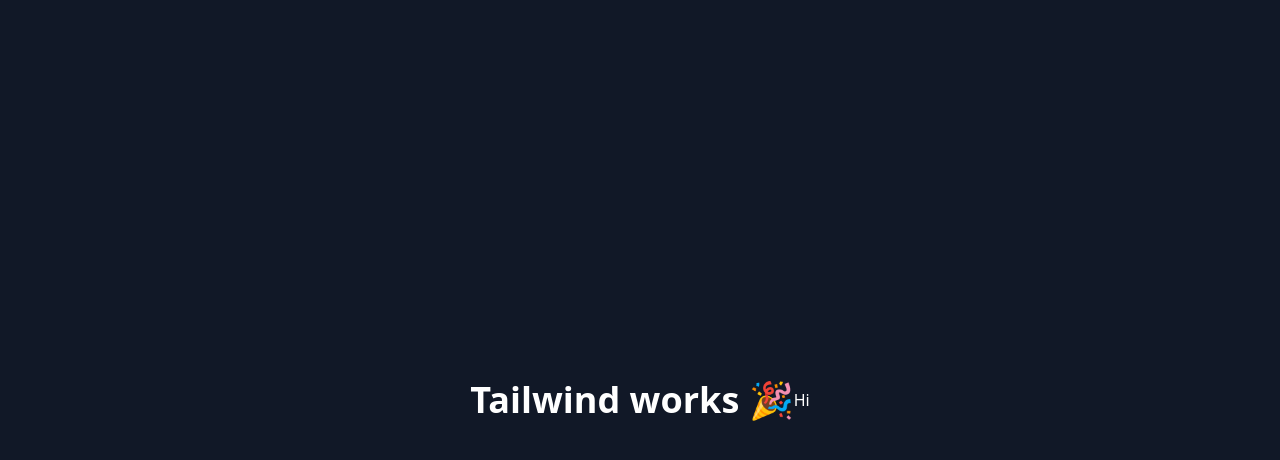
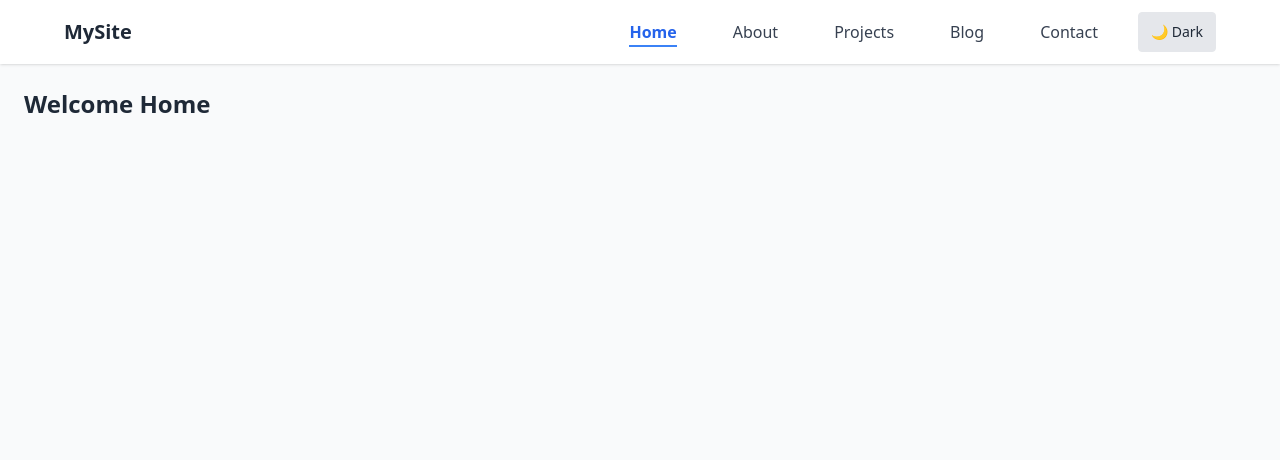
Before and after one commit to ZLin337/myWebsite, a React (Vite) app: page / in a window 1280 px wide. Shown: the top 460 px of the page. Built offline with nearby package versions, Linux system fonts and the light colour scheme.

Commit message:
Implement responsive navbar with dark mode toggle and page routing

```diff
--- a/package.json
+++ b/package.json
@@ -11,7 +11,8 @@
   },
   "dependencies": {
     "react": "^19.0.0",
-    "react-dom": "^19.0.0"
+    "react-dom": "^19.0.0",
+    "react-router-dom": "^7.5.3"
   },
   "devDependencies": {
     "@eslint/js": "^9.22.0",
--- a/src/App.jsx
+++ b/src/App.jsx
@@ -1,10 +1,24 @@
-function App() {
+import { BrowserRouter as Router, Routes, Route } from "react-router-dom";
+import Layout from "./components/Layout";
+
+import Home from "./pages/Home";
+import About from "./pages/About";
+import Projects from "./pages/Projects";
+import Blog from "./pages/Blog";
+import Contact from "./pages/Contact";
+
+export default function App() {
   return (
-    <div className="min-h-screen flex items-center justify-center bg-gray-900 text-white">
-      <h1 className="text-4xl font-bold">Tailwind works 🎉</h1>
-      <p>Hi</p>
-    </div>
+    <Router>
+      <Routes>
+        <Route path="/" element={<Layout />}>
+          <Route index element={<Home />} />
+          <Route path="about" element={<About />} />
+          <Route path="projects" element={<Projects />} />
+          <Route path="blog" element={<Blog />} />
+          <Route path="contact" element={<Contact />} />
+        </Route>
+      </Routes>
+    </Router>
   );
 }
-
-export default App;
--- /dev/null
+++ b/src/components/DarkModeToggle.jsx
@@ -0,0 +1,38 @@
+import { useEffect, useState } from "react";
+
+export default function DarkModeToggle() {
+    const [isDark, setIsDark] = useState(false);
+
+    // Check saved theme on load
+    useEffect(() => {
+        const saved = localStorage.getItem("theme");
+        if (saved === "dark") {
+            document.documentElement.classList.add("dark");
+            setIsDark(true);
+        }
+    }, []);
+
+    // Toggle between light and dark mode
+    const toggleDarkMode = () => {
+        const root = document.documentElement;
+
+        if (isDark) {
+            root.classList.remove("dark");
+            localStorage.setItem("theme", "light");
+        } else {
+            root.classList.add("dark");
+            localStorage.setItem("theme", "dark");
+        }
+
+        setIsDark(!isDark);
+    };
+
+    return (
+        <button
+            onClick={toggleDarkMode}
+            className="text-sm px-3 py-1 border rounded bg-gray-200 dark:bg-gray-700 dark:text-white transition"
+        >
+            {isDark ? "☀️ Light" : "🌙 Dark"}
+        </button>
+    );
+}
--- /dev/null
+++ b/src/components/Layout.jsx
@@ -0,0 +1,13 @@
+import Navbar from "./Navbar";
+import { Outlet } from "react-router-dom";
+
+export default function Layout() {
+    return (
+        <div className="min-h-screen bg-gray-50 text-gray-800 dark:bg-gray-900 dark:text-white">
+            <Navbar />
+            <main className="p-6">
+                <Outlet />
+            </main>
+        </div>
+    );
+}
--- /dev/null
+++ b/src/components/Navbar.jsx
@@ -0,0 +1,98 @@
+import { Link, useLocation } from "react-router-dom";
+import { useState } from "react";
+import DarkModeToggle from "./DarkModeToggle";
+
+// Reusable NavLink with active highlight
+const NavLink = ({ to, label, onClick }) => {
+    const { pathname } = useLocation();
+    const isActive = pathname === to;
+
+    return (
+        <Link
+            to={to}
+            onClick={onClick}
+            className={`relative px-4 py-2 transition-all duration-200 hover:text-blue-500 dark:hover:text-blue-400 ${isActive ? "font-bold text-blue-600 dark:text-white" : "text-gray-700 dark:text-gray-300"}
+                `}
+        >
+            <span className="relative group">
+                {label}
+                {/* Bottom border underline animation */}
+                <span
+                    className={`absolute left-0 -bottom-1 h-[2px] w-full origin-left scale-x-0 transform bg-blue-500 transition-transform duration-300 group-hover:scale-x-100 ${isActive ? "scale-x-100" : ""
+                        }`}
+                />
+            </span>
+        </Link>
+    );
+};
+
+export default function Navbar() {
+    const [isOpen, setIsOpen] = useState(false);
+
+    // Toggle mobile menu visibility
+    // 控制手机端菜单开关
+    const toggleMenu = () => setIsOpen(!isOpen);
+
+    // Close menu after clicking a link
+    // 点击链接后自动关闭手机菜单
+    const closeMenu = () => setIsOpen(false);
+
+    return (
+        <nav className="bg-white dark:bg-gray-800 shadow px-4 py-3">
+
+            <div className="flex items-center justify-between max-w-6xl mx-auto">
+                {/* Logo or brand name */}
+                {/* 网站 Logo 或名称 */}
+                <div className="text-xl font-bold">MySite</div>
+
+                {/* Mobile hamburger toggle button */}
+                {/* 手机端菜单按钮 */}
+                <button
+                    className="md:hidden block text-gray-600 focus:outline-none"
+                    onClick={toggleMenu}
+                >
+                    <svg
+                        className="w-6 h-6"
+                        fill="none"
+                        stroke="currentColor"
+                        strokeWidth={2}
+                        viewBox="0 0 24 24"
+                    >
+                        {isOpen ? (
+                            // Close icon (X)
+                            <path strokeLinecap="round" strokeLinejoin="round" d="M6 18L18 6M6 6l12 12" />
+                        ) : (
+                            // Hamburger icon (three lines)
+                            <path strokeLinecap="round" strokeLinejoin="round" d="M4 6h16M4 12h16M4 18h16" />
+                        )}
+                    </svg>
+
+                </button>
+
+                {/* Desktop navigation links */}
+                {/* 桌面端导航链接 */}
+                <div className="hidden md:flex gap-6">
+                    <NavLink to="/" label="Home" />
+                    <NavLink to="/about" label="About" />
+                    <NavLink to="/projects" label="Projects" />
+                    <NavLink to="/blog" label="Blog" />
+                    <NavLink to="/contact" label="Contact" />
+                    <DarkModeToggle />
+                </div>
+            </div>
+
+            {/* Mobile dropdown navigation */}
+            {/* 手机端展开导航菜单 */}
+            {isOpen && (
+                <div className="mt-3 flex flex-col gap-3 md:hidden">
+                    <NavLink to="/" label="Home" onClick={closeMenu} />
+                    <NavLink to="/about" label="About" onClick={closeMenu} />
+                    <NavLink to="/projects" label="Projects" onClick={closeMenu} />
+                    <NavLink to="/blog" label="Blog" onClick={closeMenu} />
+                    <NavLink to="/contact" label="Contact" onClick={closeMenu} />
+                    <DarkModeToggle />
+                </div>
+            )}
+        </nav>
+    );
+}
--- /dev/null
+++ b/src/pages/About.jsx
@@ -0,0 +1,8 @@
+export default function About() {
+    return (
+        <div>
+            <h1 className="text-3xl font-bold">Welcome to My Website</h1>
+            <p>This is the About page.</p>
+        </div>
+    );
+}
--- /dev/null
+++ b/src/pages/Blog.jsx
@@ -0,0 +1,3 @@
+export default function Blog() {
+    return <h1>Blog Page</h1>;
+}
--- /dev/null
+++ b/src/pages/Contact.jsx
@@ -0,0 +1,8 @@
+export default function Contact() {
+    return (
+        <div>
+            <h1 className="text-3xl font-bold">Welcome to My Website</h1>
+            <p>This is the Contact page.</p>
+        </div>
+    );
+}
--- /dev/null
+++ b/src/pages/Home.jsx
@@ -0,0 +1,7 @@
+export default function Home() {
+    return (
+        <div>
+            <h1 className="text-2xl font-bold">Welcome Home</h1>
+        </div>
+    );
+}
--- /dev/null
+++ b/src/pages/Projects.jsx
@@ -0,0 +1,8 @@
+export default function Projects() {
+    return (
+        <div>
+            <h1 className="text-3xl font-bold">Welcome to My Website</h1>
+            <p>This is the Projects page.</p>
+        </div>
+    );
+}
--- a/tailwind.config.js
+++ b/tailwind.config.js
@@ -3,6 +3,7 @@
         "./index.html",
         "./src/**/*.{js,ts,jsx,tsx}",
     ],
+    darkMode: 'class',
     theme: {
         extend: {},
     },
```
Also changed, not shown: 1 other file (tests, documents, lock files or other folders).
